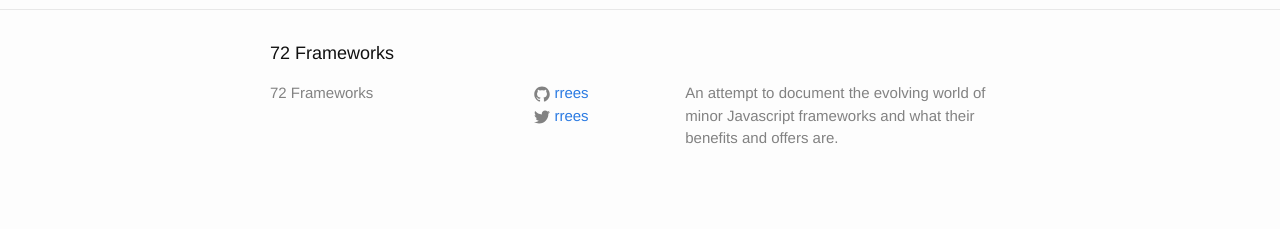
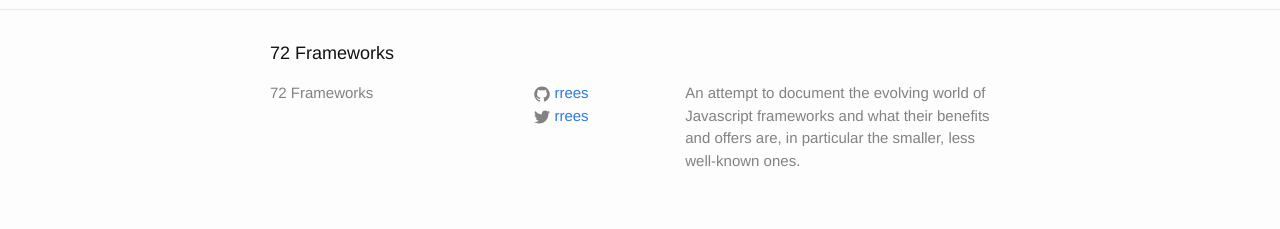
Before and after one commit to rrees/72-frameworks, a Jekyll site: the page built from index.html, in a window 1280 px wide. Shown: the part 1322-1551 px from the top of the page. Built offline with Jekyll 4.4.1, drawn with Linux system fonts in a browser that asks for light colours.

Commit message:
Updates the info now that the content is definitely on GitHub Pages

```diff
--- a/_config.yml
+++ b/_config.yml
@@ -1,9 +1,9 @@
 # Site settings
 title: 72 Frameworks
 description: > # this means to ignore newlines until "baseurl:"
-  An attempt to document the evolving world of minor Javascript frameworks and what their benefits and offers are.
+  An attempt to document the evolving world of Javascript frameworks and what their benefits and offers are, in particular the smaller, less well-known ones.
 baseurl: "" # the subpath of your site, e.g. /blog/
-url: "http://yourdomain.com" # the base hostname & protocol for your site
+url: "https://rrees.github.io/72-frameworks/" # the base hostname & protocol for your site
 twitter_username: rrees
 github_username:  rrees
 
```
